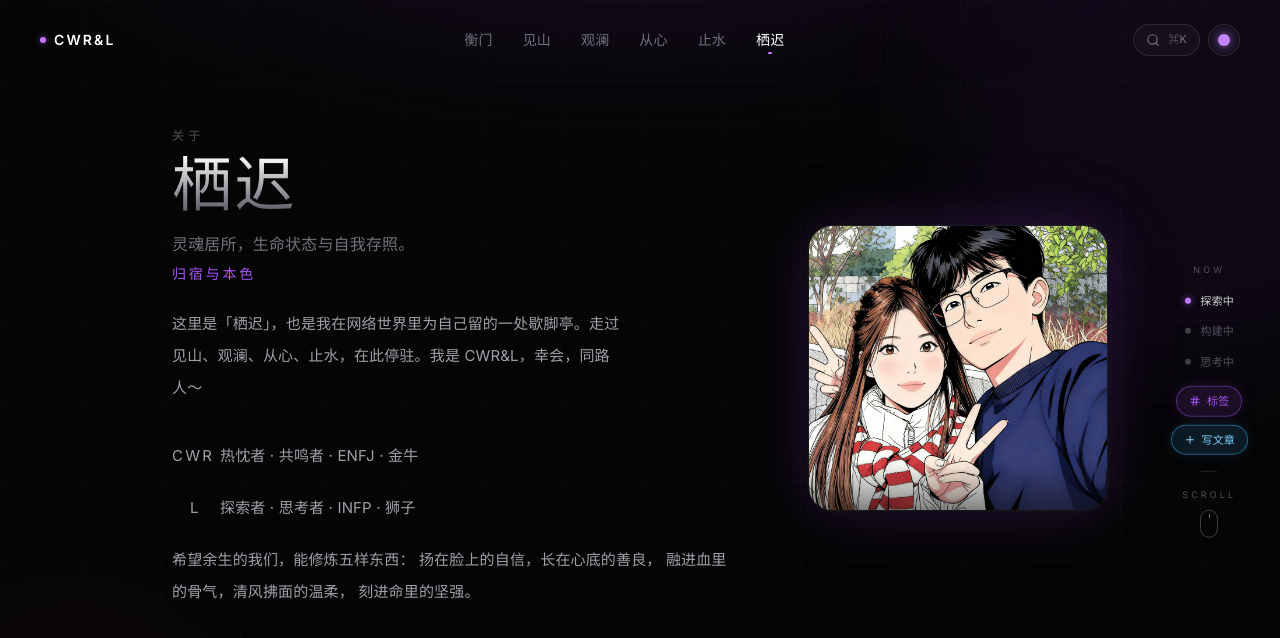
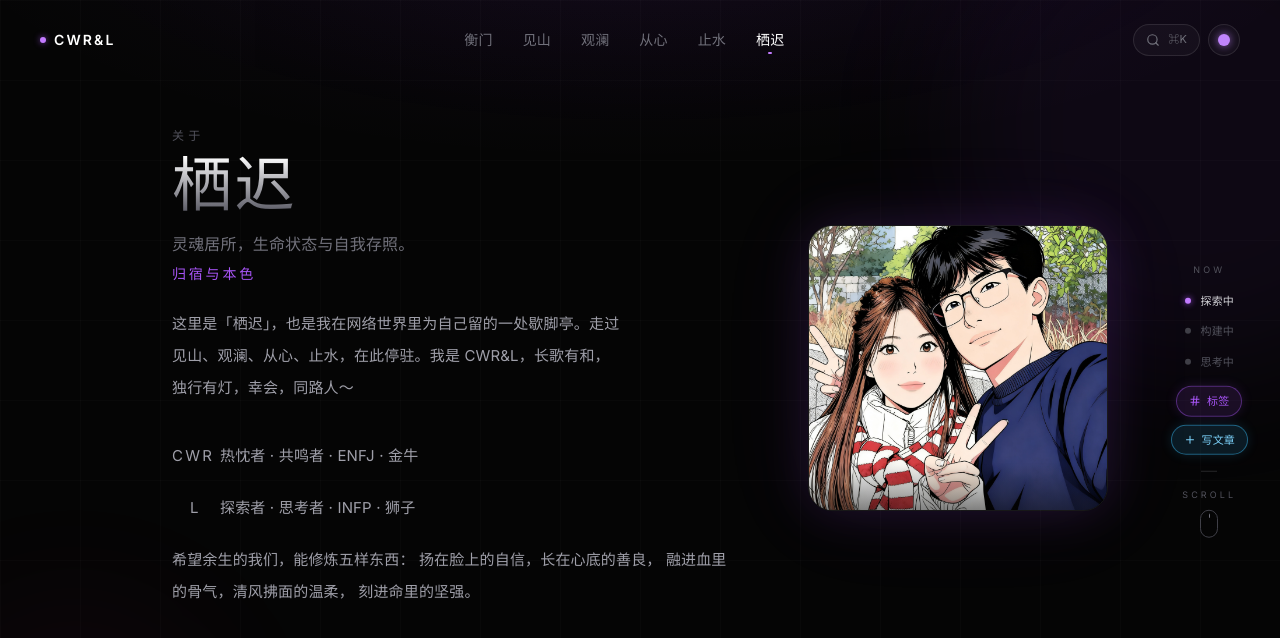
Before and after one commit to lishiyang9981/ziran-blog, a Next.js app: page /about in a window 1280 px wide. Shown: the top 638 px of the page. Built offline with nearby package versions, Linux system fonts and the light colour scheme; a web font is replaced by a local one.

Commit message:
更新 page.tsx、timeline-section.tsx（2026/5/24 20:37:21）

```diff
--- a/src/app/about/page.tsx
+++ b/src/app/about/page.tsx
@@ -30,7 +30,7 @@ export default function AboutPage() {
               归宿与本色
             </p>
             <p className="mb-9 max-w-md text-[15px] leading-8 text-zinc-400">
-              这里是「栖迟」，也是我在网络世界里为自己留的一处歇脚亭。走过见山、观澜、从心、止水，在此停驻。我是 CWR&amp;L，幸会，同路人～
+              这里是「栖迟」，也是我在网络世界里为自己留的一处歇脚亭。走过见山、观澜、从心、止水，在此停驻。我是 CWR&amp;L，长歌有和，独行有灯，幸会，同路人～
             </p>
 <div className="space-y-5 text-[15px] leading-8">
 
--- a/src/components/timeline-section.tsx
+++ b/src/components/timeline-section.tsx
@@ -40,7 +40,7 @@ export function TimelineSection() {
               CWR&amp;L
             </p>
             <p className="mt-1 text-xs text-zinc-600">
-              在自然、思考与生活之间
+              热爱可抵岁月漫长
             </p>
           </div>
           <p className="text-xs text-zinc-600">
```
